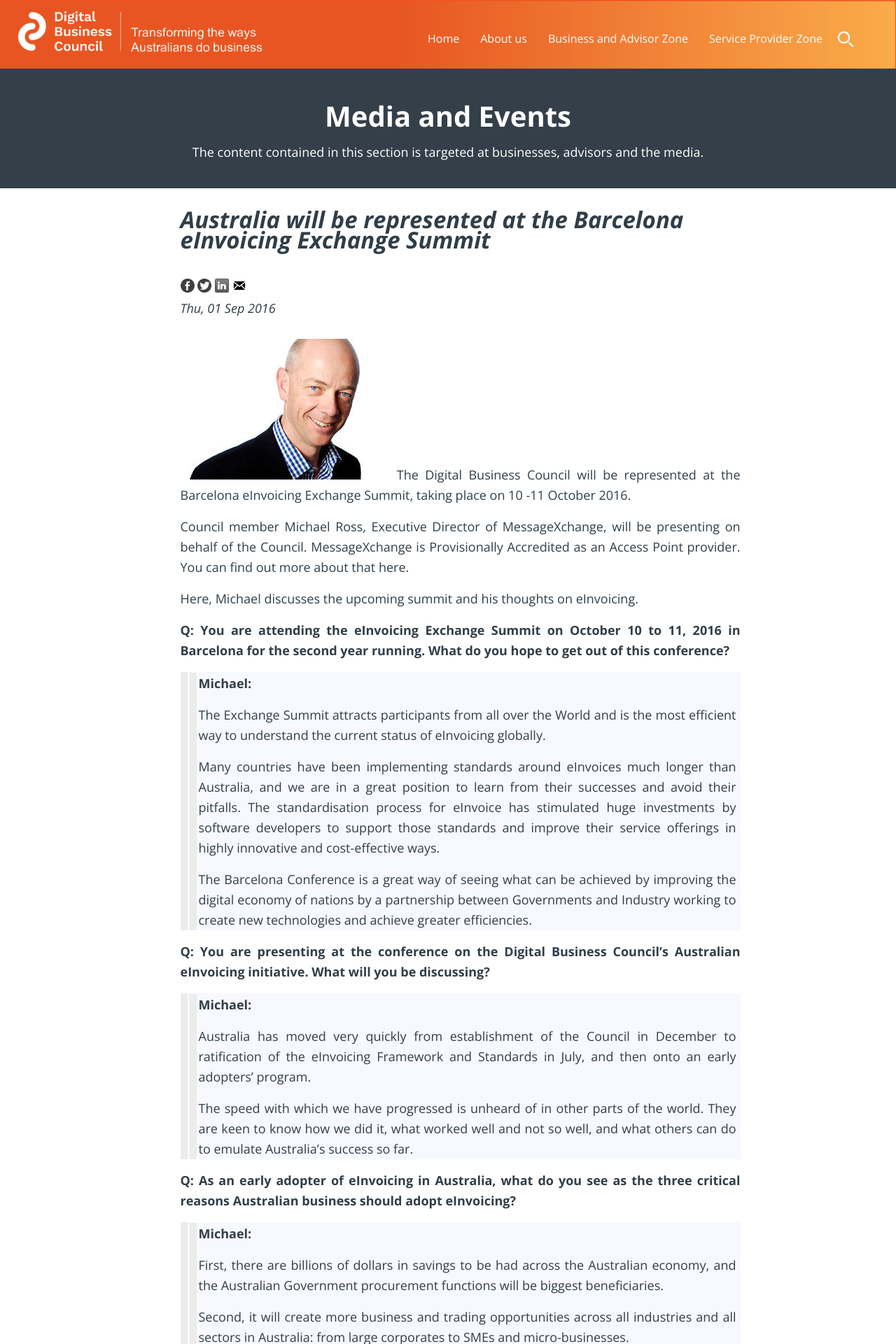
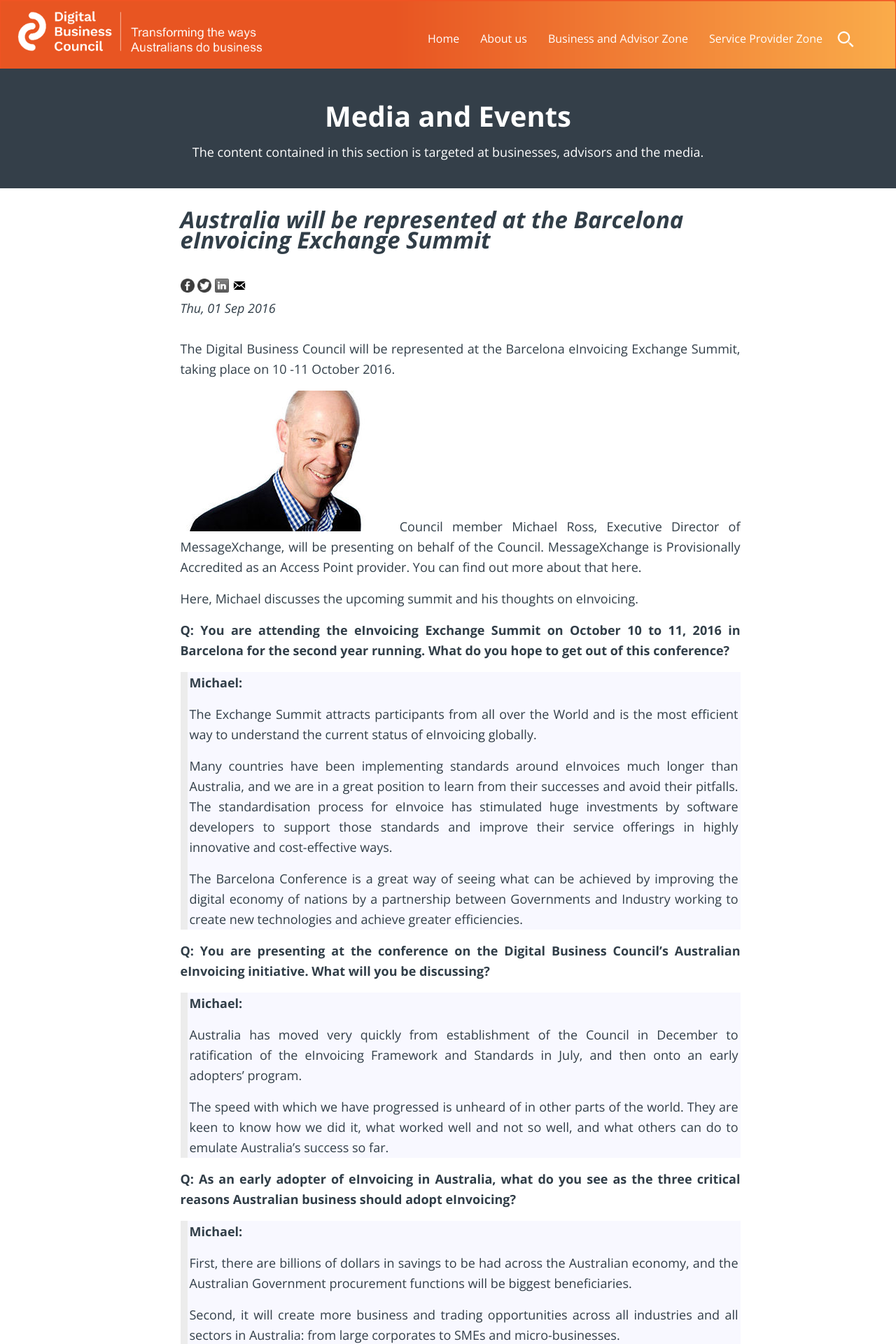
Before and after one commit to Digital-Business-Council/Digital-Business-Council.github.io, a Jekyll site: the page built from _posts/blogs/2016-09-01-Barcelona1.md, in a window 1280 px wide. Shown: the top 1920 px of the page at 70% size. Built offline with Jekyll 4.4.1, drawn with Linux system fonts in a browser that asks for light colours; comment, search, counter and statistics services are not loaded.

Commit message:
Update 2016-09-01-Barcelona1.md

```diff
--- a/_posts/blogs/2016-09-01-Barcelona1.md
+++ b/_posts/blogs/2016-09-01-Barcelona1.md
@@ -9,50 +9,50 @@
 excerpt: "The Digital Business Council will be represented at the Barcelona eInvoicing Exchange Summit, taking place on 10 -11 October 2016.  Council member Michael Ross, Executive Director of MessageXchange, will be presenting on behalf of the Council. MessageXchange is Provisionally Accredited as an Access Point provider."
 ---
 
-![Michael Ross Profile Picture]({{site.url | absolute}}/images/blogs/Michael_Ross_opt.jpg)
 The Digital Business Council will be represented at the Barcelona eInvoicing Exchange Summit, taking place on 10 -11 October 2016.
 
+![Michael Ross Profile Picture]({{site.url | absolute}}/images/blogs/Michael_Ross_opt.jpg)
 Council member Michael Ross, Executive Director of MessageXchange, will be presenting on behalf of the Council. MessageXchange is Provisionally Accredited as an Access Point provider. You can find out more about that here.
 
 Here, Michael discusses the upcoming summit and his thoughts on eInvoicing.
 
 **Q: You are attending the eInvoicing Exchange Summit on October 10 to 11, 2016 in Barcelona for the second year running. What do you hope to get out of this conference?**
 
->> **Michael:**
->>
->> The Exchange Summit attracts participants from all over the World and is the most efficient way to understand the current status of eInvoicing globally.
->>
->> Many countries have been implementing standards around eInvoices much longer than Australia, and we are in a great position to learn from their successes and avoid their pitfalls. The standardisation process for eInvoice has stimulated huge investments by software developers to support those standards and improve their service offerings in highly innovative and cost-effective ways.
->>
->> The Barcelona Conference is a great way of seeing what can be achieved by improving the digital economy of nations by a partnership between Governments and Industry working to create new technologies and achieve greater efficiencies.
+> **Michael:**
+>
+> The Exchange Summit attracts participants from all over the World and is the most efficient way to understand the current status of eInvoicing globally.
+>
+> Many countries have been implementing standards around eInvoices much longer than Australia, and we are in a great position to learn from their successes and avoid their pitfalls. The standardisation process for eInvoice has stimulated huge investments by software developers to support those standards and improve their service offerings in highly innovative and cost-effective ways.
+>
+> The Barcelona Conference is a great way of seeing what can be achieved by improving the digital economy of nations by a partnership between Governments and Industry working to create new technologies and achieve greater efficiencies.
 
 **Q: You are presenting at the conference on the Digital Business Council’s Australian eInvoicing initiative. What will you be discussing?**
 
->> **Michael:**
->>
->> Australia has moved very quickly from establishment of the Council in December to ratification of the eInvoicing Framework and Standards in July, and then onto an early adopters’ program.
->>
->> The speed with which we have progressed is unheard of in other parts of the world. They are keen to know how we did it, what worked well and not so well, and what others can do to emulate Australia’s success so far.
+> **Michael:**
+>
+> Australia has moved very quickly from establishment of the Council in December to ratification of the eInvoicing Framework and Standards in July, and then onto an early adopters’ program.
+>
+> The speed with which we have progressed is unheard of in other parts of the world. They are keen to know how we did it, what worked well and not so well, and what others can do to emulate Australia’s success so far.
 
 **Q: As an early adopter of eInvoicing in Australia, what do you see as the three critical reasons Australian business should adopt eInvoicing?**
 
->> **Michael:**
->>
->> First, there are billions of dollars in savings to be had across the Australian economy, and the Australian Government procurement functions will be biggest beneficiaries.
->>
->> Second, it will create more business and trading opportunities across all industries and all sectors in Australia: from large corporates to SMEs and micro-businesses.
->>
->> Third, it will allow the half a million businesses in Australia that supply to Government at some level to trade more reliably and receive payment more quickly, because there will be fewer errors and manual interventions in the procure to pay cycle.
->>
->> This benefit will also carry over to the private sector providing benefits for every business in the country.
+> **Michael:**
+>
+> First, there are billions of dollars in savings to be had across the Australian economy, and the Australian Government procurement functions will be biggest beneficiaries.
+>
+> Second, it will create more business and trading opportunities across all industries and all sectors in Australia: from large corporates to SMEs and micro-businesses.
+>
+> Third, it will allow the half a million businesses in Australia that supply to Government at some level to trade more reliably and receive payment more quickly, because there will be fewer errors and manual interventions in the procure to pay cycle.
+>
+> This benefit will also carry over to the private sector providing benefits for every business in the country.
 
 **Q: Did you have any challenges to overcome in going down the eInvoicing path?**
 
->> **Michael:**
->>
->> There are always challenges! The biggest one with eInvoicing is communicating what it is (and isn’t), and how to adopt it. Most businesses intuitively understand why it’s a good thing; the issue is how to make it happen cheaply and easily.
->>
->> The work of the Council is helping that considerably because now software providers can build their products to a common standard confident that there will be user-base for their product. This is good news for both the user and developer.
+> **Michael:**
+>
+> There are always challenges! The biggest one with eInvoicing is communicating what it is (and isn’t), and how to adopt it. Most businesses intuitively understand why it’s a good thing; the issue is how to make it happen cheaply and easily.
+>
+> The work of the Council is helping that considerably because now software providers can build their products to a common standard confident that there will be user-base for their product. This is good news for both the user and developer.
 
 Michael will update us in the next few weeks on the outcome of the Summit.
 
```
